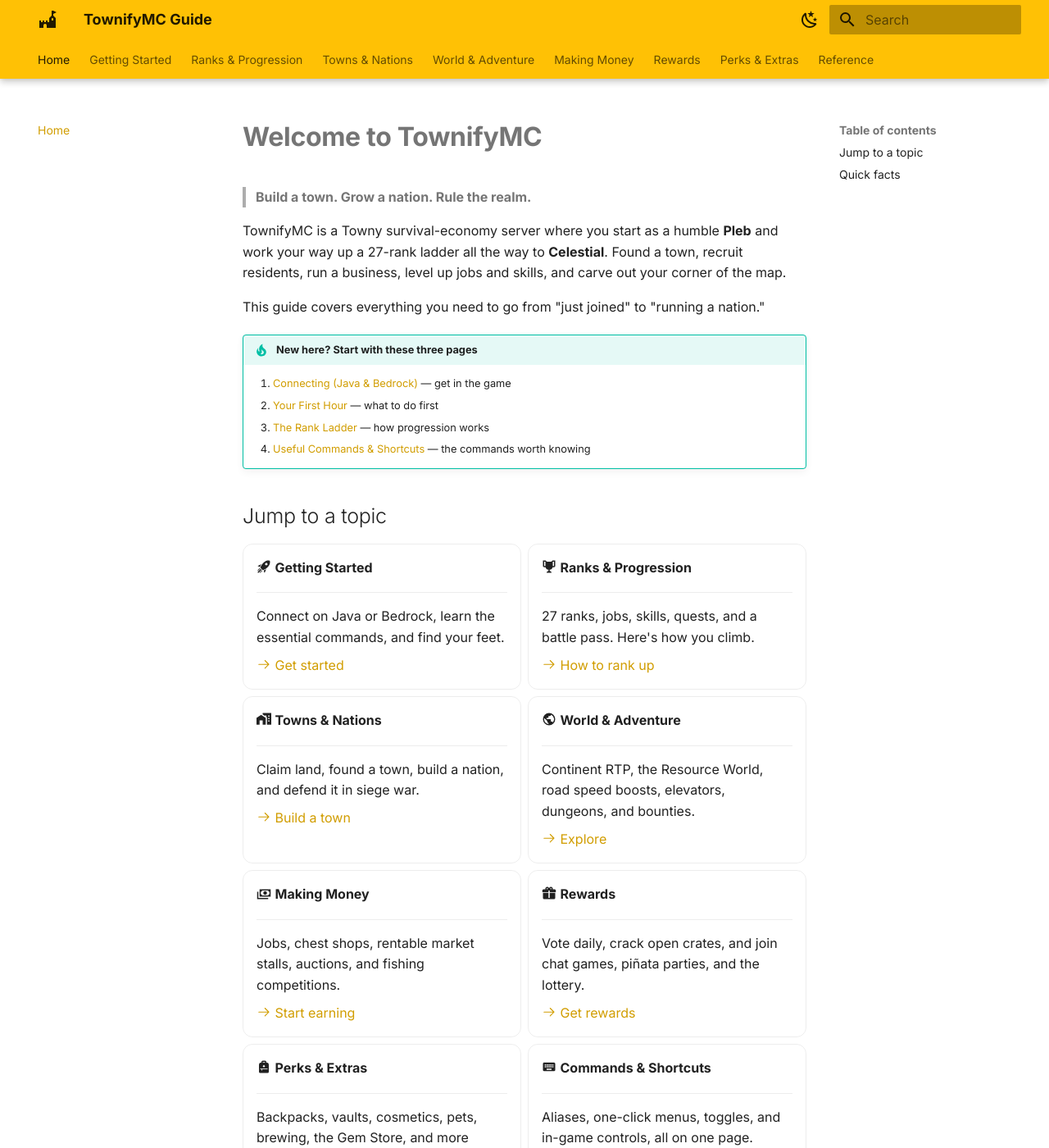
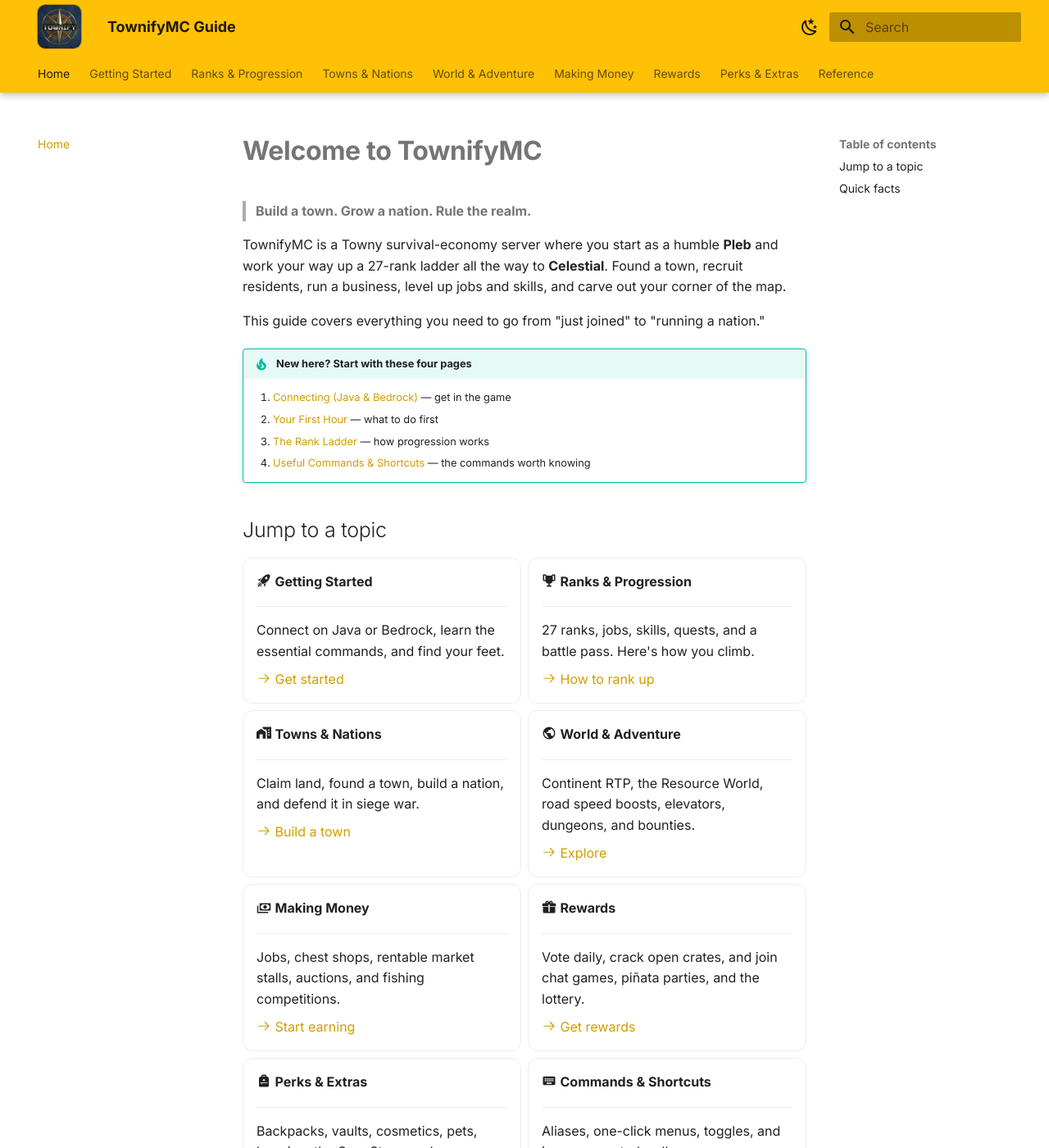
Before and after one commit to AntiS0ul/townify-docs, an MkDocs documentation site: the page built from docs/index.md, in a window 1280 px wide and 1400 px high. Shown: the whole window at 82% size. Built offline with MkDocs 1.6.1 and Material for MkDocs 9.7.7, drawn with Linux system fonts in a browser that asks for light colours.

Commit message:
resize logo

```diff
--- a/docs/index.md
+++ b/docs/index.md
@@ -6,7 +6,7 @@ TownifyMC is a Towny survival-economy server where you start as a humble **Pleb*
 
 This guide covers everything you need to go from "just joined" to "running a nation."
 
-!!! tip "New here? Start with these three pages"
+!!! tip "New here? Start with these four pages"
     1. [Connecting (Java & Bedrock)](getting-started/connecting.md) — get in the game
     2. [Your First Hour](getting-started/first-hour.md) — what to do first
     3. [The Rank Ladder](progression/ranks.md) — how progression works
--- a/docs/stylesheets/extra.css
+++ b/docs/stylesheets/extra.css
@@ -62,3 +62,37 @@
 .tier-legendary { color: #ba68c8; font-weight: 600; }
 .tier-royal     { color: #ffb300; font-weight: 600; }
 .tier-celestial { color: #ffee58; font-weight: 700; }
+
+/* Header logo: Townify badge, larger than Material's default icon size */
+.md-header__button.md-logo {
+  margin: 0.1rem 0.4rem;
+  padding: 0.2rem;
+}
+.md-header__button.md-logo img {
+  height: 2.2rem;
+  width: 2.2rem;
+  border-radius: 0.45rem;
+  box-shadow: 0 0 0 1px rgba(0, 0, 0, 0.25);
+}
+
+/* Desktop: ~20% bigger logo, with the site title vertically centered on it */
+@media screen and (min-width: 76.25em) {
+  .md-header__inner {
+    align-items: center;
+  }
+  .md-header__button.md-logo img {
+    height: 2.65rem;
+    width: 2.65rem;
+  }
+  .md-header__title {
+    align-self: stretch;
+    height: auto;
+  }
+  .md-header__title .md-header__ellipsis {
+    height: 100%;
+  }
+  .md-header__title .md-header__topic {
+    height: 100%;
+    align-items: center;
+  }
+}
--- a/mkdocs.yml
+++ b/mkdocs.yml
@@ -13,8 +13,8 @@ theme:
   font:
     text: Inter
     code: JetBrains Mono
+  logo: assets/logo.png
   icon:
-    logo: material/castle
     repo: fontawesome/brands/github
   favicon: favicon.ico
   palette:
```
Also changed, not shown: docs/assets/logo.png (added).
